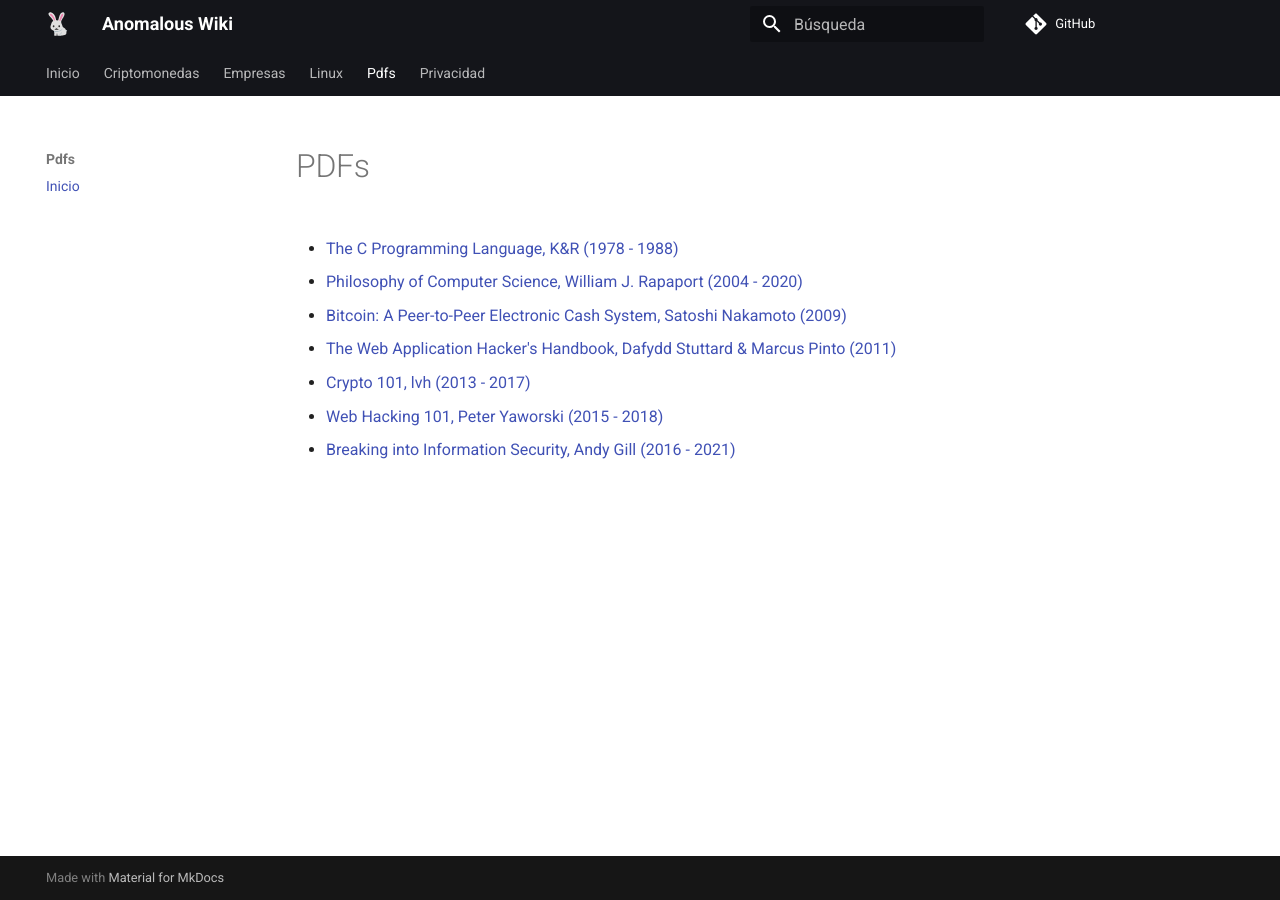
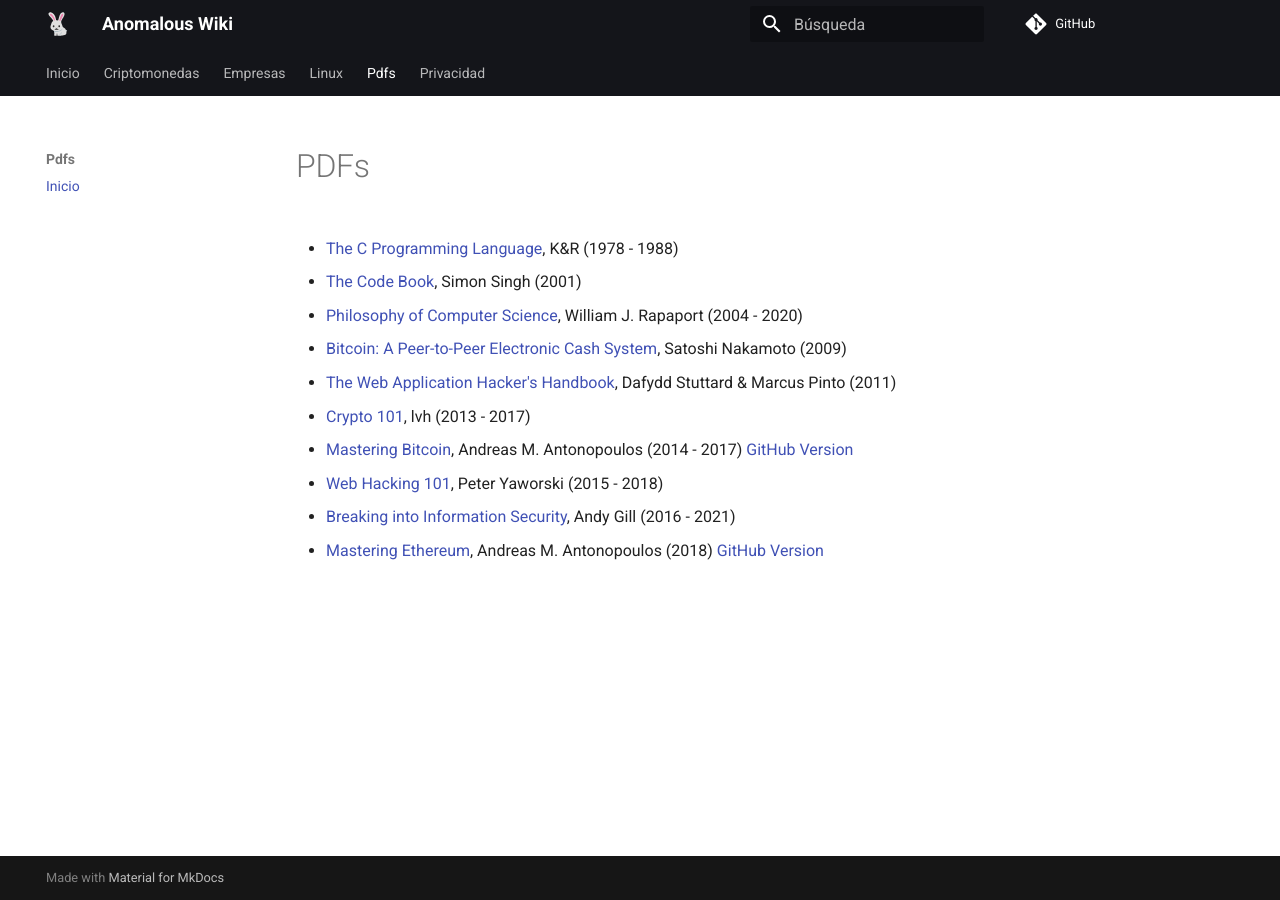
Before and after one commit to anomalouscode/wiki, an MkDocs documentation site: the page built from docs/pdfs/index.md, in a window 1280 px wide. Built offline with MkDocs 1.6.1 and Material for MkDocs 9.7.7, drawn with Linux system fonts in a browser that asks for light colours; comment, search, counter and statistics services are not loaded.

Commit message:
add the code,mastering bitcoin, mastering ethereum

```diff
--- a/docs/pdfs/index.md
+++ b/docs/pdfs/index.md
@@ -4,16 +4,22 @@ title: Inicio
 
 # PDFs
 
-- [The C Programming Language, K&R (1978 - 1988)](the-c-programming-language.pdf)
+- [The C Programming Language](the-c-programming-language.pdf), K&R (1978 - 1988)
 
-- [Philosophy of Computer Science, William J. Rapaport (2004 - 2020)](phics.pdf)
+- [The Code Book](the-code-book.pdf), Simon Singh (2001)
 
-- [Bitcoin: A Peer-to-Peer Electronic Cash System, Satoshi Nakamoto (2009)](bitcoin.pdf)
+- [Philosophy of Computer Science](phics.pdf), William J. Rapaport (2004 - 2020)
 
-- [The Web Application Hacker's Handbook, Dafydd Stuttard & Marcus Pinto (2011)](the-web-application-hackers-handbook.pdf)
+- [Bitcoin: A Peer-to-Peer Electronic Cash System](bitcoin.pdf), Satoshi Nakamoto (2009)
 
-- [Crypto 101, lvh (2013 - 2017)](crypto101.pdf)
+- [The Web Application Hacker's Handbook](the-web-application-hackers-handbook.pdf), Dafydd Stuttard & Marcus Pinto (2011)
 
-- [Web Hacking 101, Peter Yaworski (2015 - 2018)](web-hacking-101.pdf)
+- [Crypto 101](crypto101.pdf), lvh (2013 - 2017)
 
-- [Breaking into Information Security, Andy Gill (2016 - 2021)](ltr101-breaking-into-infosec.pdf)
+- [Mastering Bitcoin](mastering-bitcoin.pdf), Andreas M. Antonopoulos (2014 - 2017) [GitHub Version](https://github.com/bitcoinbook/bitcoinbook)
+
+- [Web Hacking 101](web-hacking-101.pdf), Peter Yaworski (2015 - 2018)
+
+- [Breaking into Information Security](ltr101-breaking-into-infosec.pdf), Andy Gill (2016 - 2021)
+
+- [Mastering Ethereum](mastering-ethereum.pdf), Andreas M. Antonopoulos (2018) [GitHub Version](https://github.com/ethereumbook/ethereumbook)
```
Also changed, not shown: 3 other files.
